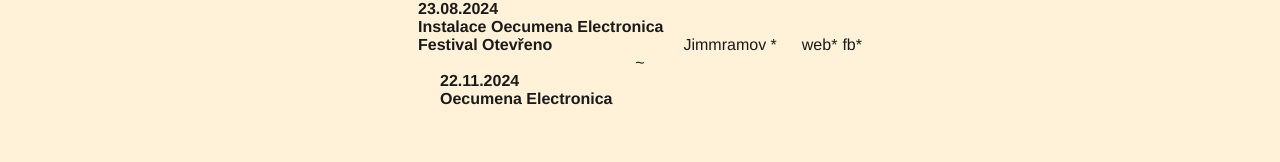
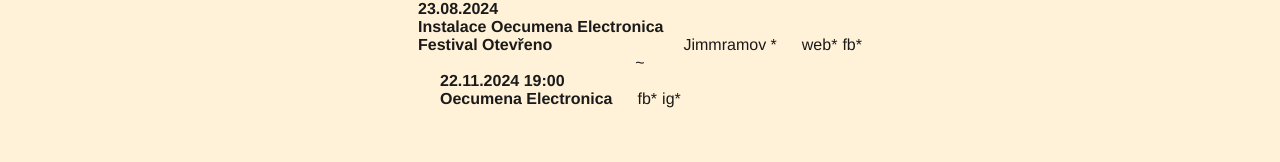
Before and after one commit to Kapicka/lunestorm, a Vue app: page /ecumene/events in a window 1280 px wide. Shown: the part 393-555 px from the top of the page. Built offline with nearby package versions, Linux system fonts and the light colour scheme.

Commit message:
add links to event

```diff
--- a/src/store.js
+++ b/src/store.js
@@ -14,8 +14,12 @@ const events = [
         key: "oecumena_2024",
         type: ["ecumene", "electro"],
         name: "Oecumena Electronica",
-        dateStart: "2024-11-22",
-        dateEnd: "2024-11-22",
+        dateStart: "2024-11-22T19:00",
+        dateEnd: "2024-11-22T22:00",
+        links: [
+            {name: "fb", url: "https://www.facebook.com/events/518940397589915"},
+            {name: "ig", url: "https://www.instagram.com/oecumena_electronica"}
+        ]
     },
     {
         key: "otevreno_2024",
```
